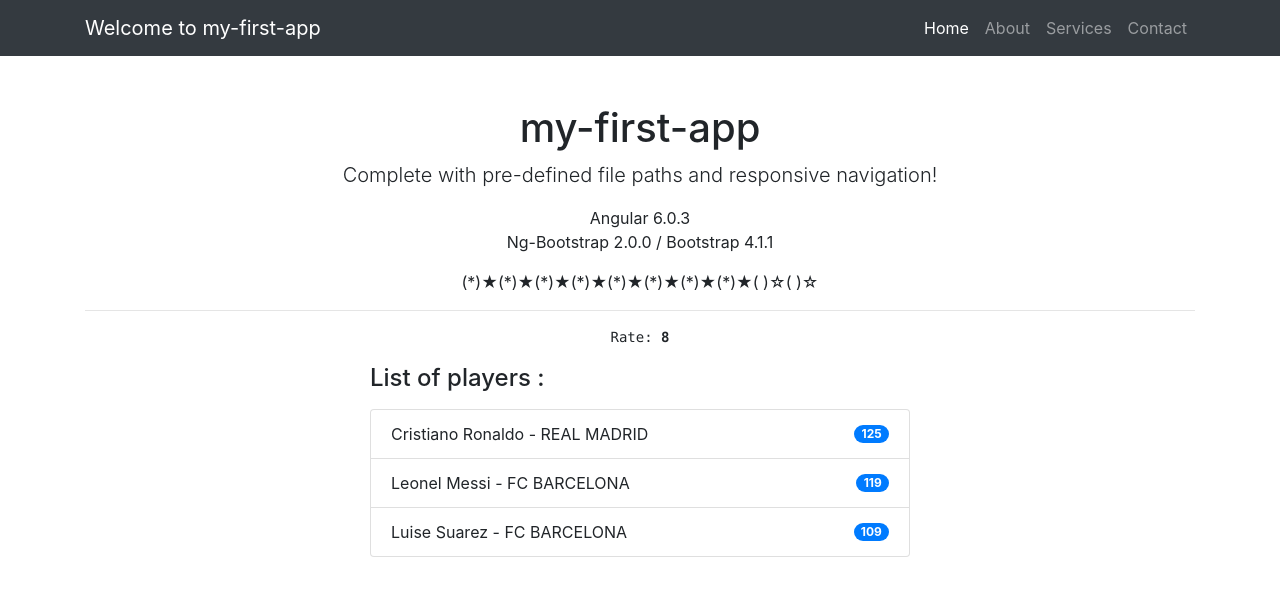
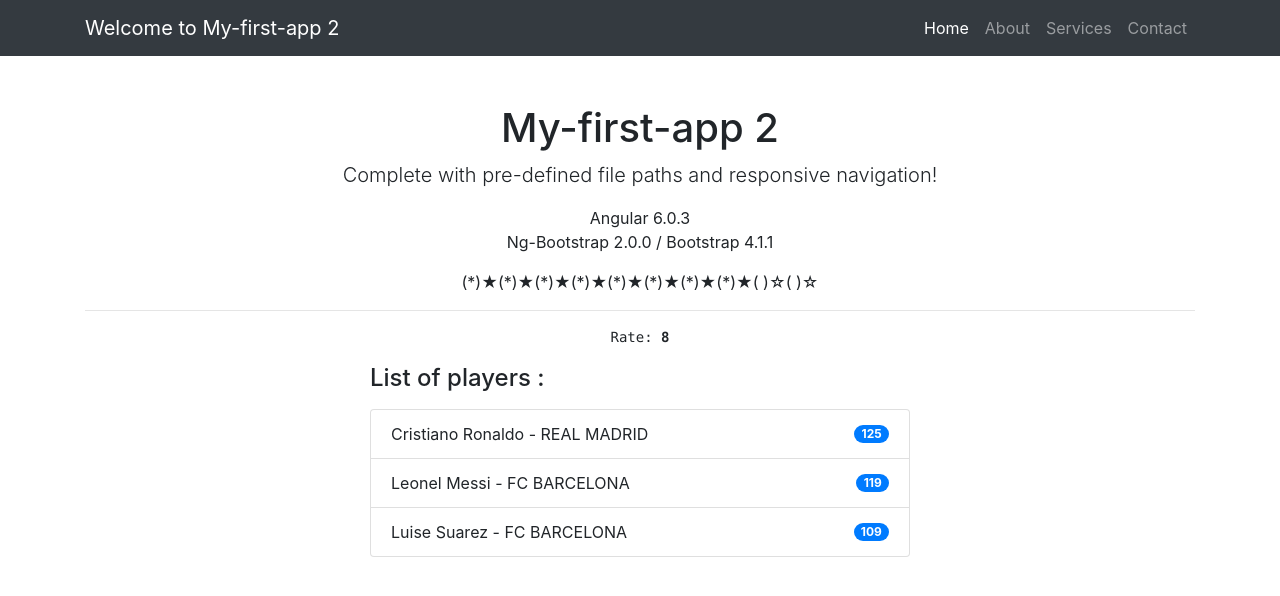
Before and after one commit to hssamconf/angular-course-project, an Angular app: page / in a window 1280 px wide. Shown: the top 596 px of the page. Built offline with nearby package versions, Linux system fonts and the light colour scheme.

Commit message:
Bind property title using @input

```diff
--- a/src/app/app.component.html
+++ b/src/app/app.component.html
@@ -1,2 +1,2 @@
-<app-navbar></app-navbar>
-<app-container></app-container>
+<app-navbar [title]="title"></app-navbar>
+<app-container [title]="title"></app-container>
--- a/src/app/app.component.ts
+++ b/src/app/app.component.ts
@@ -6,5 +6,5 @@ import {Component} from '@angular/core';
   styleUrls: ['./app.component.css']
 })
 export class AppComponent {
-
+  title = 'My-first-app 2';
 }
--- a/src/app/container/container.component.ts
+++ b/src/app/container/container.component.ts
@@ -1,4 +1,4 @@
-import { Component, OnInit } from '@angular/core';
+import {Component, Input, OnInit} from '@angular/core';
 
 @Component({
   selector: 'app-container',
@@ -6,9 +6,11 @@ import { Component, OnInit } from '@angular/core';
   styleUrls: ['./container.component.css']
 })
 export class ContainerComponent implements OnInit {
-  title = 'my-first-app';
+  @Input() title: string;
   currentRate = 8;
-  constructor() { }
+
+  constructor() {
+  }
 
   ngOnInit() {
   }
--- a/src/app/navbar/navbar.component.ts
+++ b/src/app/navbar/navbar.component.ts
@@ -1,4 +1,4 @@
-import { Component, OnInit } from '@angular/core';
+import {Component, Input, OnInit} from '@angular/core';
 
 @Component({
   selector: 'app-navbar',
@@ -7,9 +7,10 @@ import { Component, OnInit } from '@angular/core';
 })
 export class NavbarComponent implements OnInit {
   isCollapsed = true;
-  title = 'my-first-app';
+  @Input() title: string;
 
-  constructor() { }
+  constructor() {
+  }
 
   ngOnInit() {
   }
```
